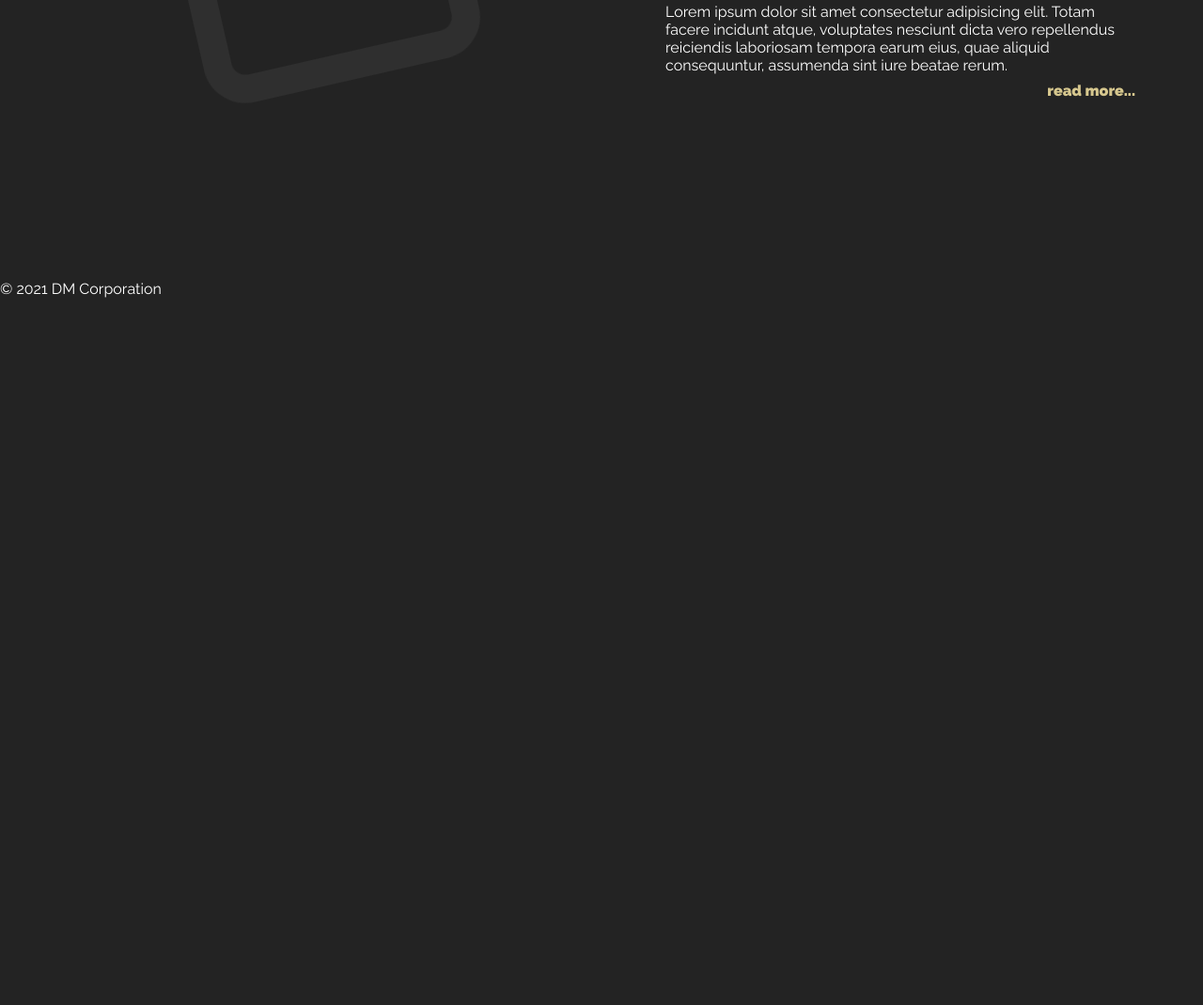
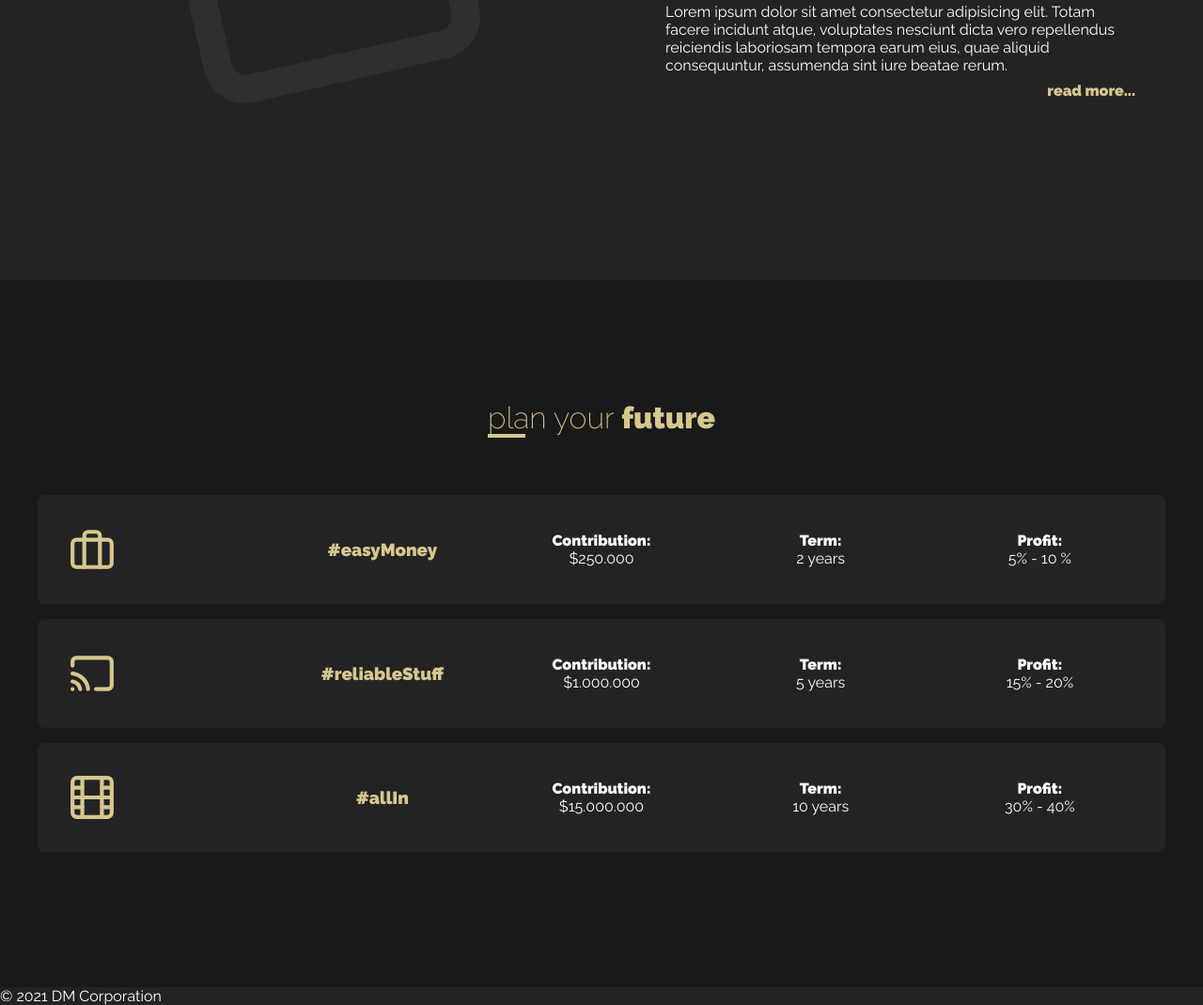
Before and after one commit to dominikmodrzejewski/Grid-Website, a plain HTML site: page index.html in a window 1280 px wide. Shown: the part 2844-3914 px from the top of the page at 94% size. Before the commit the page ends 3161 px from the top, so only its background shows below. Drawn offline with Linux system fonts and the light colour scheme.

Commit message:
created section plans

```diff
--- a/index.html
+++ b/index.html
@@ -30,9 +30,9 @@
         </nav>
 
         <nav class="nav nav-desktop">
-            <a  class="nav__link" href="#invest">invest</a>
-            <a  class="nav__link" href="#plan">plan</a>
-            <a  class="nav__link" href="#contact">contact</a>
+            <a class="nav__link" href="#invest">invest</a>
+            <a class="nav__link" href="#plan">plan</a>
+            <a class="nav__link" href="#contact">contact</a>
         </nav>
 
         <div class="header__text">
@@ -99,9 +99,13 @@
 
                         <h3 class="info__box-title">money</h3>
 
-                        <p class="info__box-text">Lorem ipsum dolor sit amet consectetur adipisicing elit. Totam facere incidunt atque, voluptates nesciunt dicta vero repellendus reiciendis laboriosam tempora earum eius, quae aliquid consequuntur, assumenda sint iure beatae rerum.</p>
+                        <p class="info__box-text">Lorem ipsum dolor sit amet consectetur adipisicing elit. Totam facere
+                            incidunt atque, voluptates nesciunt dicta vero repellendus reiciendis laboriosam tempora
+                            earum eius, quae aliquid consequuntur, assumenda sint iure beatae rerum.</p>
 
-                        <p class="info__box-text">Lorem ipsum dolor sit amet consectetur adipisicing elit. Totam facere incidunt atque, voluptates nesciunt dicta vero repellendus reiciendis laboriosam tempora earum eius, quae aliquid consequuntur, assumenda sint iure beatae rerum.</p>
+                        <p class="info__box-text">Lorem ipsum dolor sit amet consectetur adipisicing elit. Totam facere
+                            incidunt atque, voluptates nesciunt dicta vero repellendus reiciendis laboriosam tempora
+                            earum eius, quae aliquid consequuntur, assumenda sint iure beatae rerum.</p>
 
                         <a href="#" class="info__box-link">read more...</a>
                     </div>
@@ -112,9 +116,13 @@
 
                         <h3 class="info__box-title">diamonds</h3>
 
-                        <p class="info__box-text">Lorem ipsum dolor sit amet consectetur adipisicing elit. Totam facere incidunt atque, voluptates nesciunt dicta vero repellendus reiciendis laboriosam tempora earum eius, quae aliquid consequuntur, assumenda sint iure beatae rerum.</p>
+                        <p class="info__box-text">Lorem ipsum dolor sit amet consectetur adipisicing elit. Totam facere
+                            incidunt atque, voluptates nesciunt dicta vero repellendus reiciendis laboriosam tempora
+                            earum eius, quae aliquid consequuntur, assumenda sint iure beatae rerum.</p>
 
-                        <p class="info__box-text">Lorem ipsum dolor sit amet consectetur adipisicing elit. Totam facere incidunt atque, voluptates nesciunt dicta vero repellendus reiciendis laboriosam tempora earum eius, quae aliquid consequuntur, assumenda sint iure beatae rerum.</p>
+                        <p class="info__box-text">Lorem ipsum dolor sit amet consectetur adipisicing elit. Totam facere
+                            incidunt atque, voluptates nesciunt dicta vero repellendus reiciendis laboriosam tempora
+                            earum eius, quae aliquid consequuntur, assumenda sint iure beatae rerum.</p>
 
                         <a href="#" class="info__box-link">read more...</a>
                     </div>
@@ -125,9 +133,13 @@
 
                         <h3 class="info__box-title">gold</h3>
 
-                        <p class="info__box-text">Lorem ipsum dolor sit amet consectetur adipisicing elit. Totam facere incidunt atque, voluptates nesciunt dicta vero repellendus reiciendis laboriosam tempora earum eius, quae aliquid consequuntur, assumenda sint iure beatae rerum.</p>
+                        <p class="info__box-text">Lorem ipsum dolor sit amet consectetur adipisicing elit. Totam facere
+                            incidunt atque, voluptates nesciunt dicta vero repellendus reiciendis laboriosam tempora
+                            earum eius, quae aliquid consequuntur, assumenda sint iure beatae rerum.</p>
 
-                        <p class="info__box-text">Lorem ipsum dolor sit amet consectetur adipisicing elit. Totam facere incidunt atque, voluptates nesciunt dicta vero repellendus reiciendis laboriosam tempora earum eius, quae aliquid consequuntur, assumenda sint iure beatae rerum.</p>
+                        <p class="info__box-text">Lorem ipsum dolor sit amet consectetur adipisicing elit. Totam facere
+                            incidunt atque, voluptates nesciunt dicta vero repellendus reiciendis laboriosam tempora
+                            earum eius, quae aliquid consequuntur, assumenda sint iure beatae rerum.</p>
 
                         <a href="#" class="info__box-link">read more...</a>
                     </div>
@@ -140,6 +152,74 @@
 
             </section>
         </div>
+
+        <section class="plans" id="plan">
+            <div class="wrapper">
+                <h2 class="section-title">plan your <span>future</span></h2>
+
+                <div class="plans__box">
+                    <img src="img/icons/briefcase.svg" alt="" class="plans__item plans__item-icon">
+                    <div class="plans-item plans__item-name">
+                        <h3>#easyMoney</h3>
+                    </div>
+                    <div class="plans-item plans__item-money">
+                        <p><b>Contribution:</b></p>
+                        <p>$250.000</p>
+                    </div>
+                    <div class="plans-item plans__item-term">
+                        <p><b>Term:</b></p>
+                        <p>2 years</p>
+                    </div>
+                    <div class="plans-item plans__item-profit">
+                        <p><b>Profit:</b></p>
+                        <p>5% - 10 %</p>
+                    </div>
+
+                </div>
+
+                <div class="plans__box">
+                    <img src="img/icons/cast.svg" alt="" class="plans__item plans__item-icon">
+                    <div class="plans-item plans__item-name">
+                        <h3>#reliableStuff</h3>
+                    </div>
+                    <div class="plans-item plans__item-money">
+                        <p><b>Contribution:</b></p>
+                        <p>$1.000.000</p>
+                    </div>
+                    <div class="plans-item plans__item-term">
+                        <p><b>Term:</b></p>
+                        <p>5 years</p>
+                    </div>
+                    <div class="plans-item plans__item-profit">
+                        <p><b>Profit:</b></p>
+                        <p>15% - 20%</p>
+                    </div>
+
+                </div>
+
+                <div class="plans__box">
+                    <img src="img/icons/film.svg" alt="" class="plans__item plans__item-icon">
+                    <div class="plans-item plans__item-name">
+                        <h3>#allIn</h3>
+                    </div>
+                    <div class="plans-item plans__item-money">
+                        <p><b>Contribution:</b></p>
+                        <p>$15.000.000</p>
+                    </div>
+                    <div class="plans-item plans__item-term">
+                        <p><b>Term:</b></p>
+                        <p>10 years</p>
+                    </div>
+                    <div class="plans-item plans__item-profit">
+                        <p><b>Profit:</b></p>
+                        <p>30% - 40%</p>
+                    </div>
+
+                </div>
+            </div>
+        </section>
+
+
 
 
     </main>
--- a/sass/_medium.scss
+++ b/sass/_medium.scss
@@ -23,4 +23,23 @@
             }
         }
     }
+
+    .plans {
+        padding: 8em 2em;
+
+        &__box {
+            display: grid;
+            grid-template-columns: repeat(5, 1fr);
+            align-items: center;
+        }
+
+        &__item {
+            margin: 0 1em;
+        }
+
+        &__item-name {
+            margin-top: 0;
+            margin-bottom: 0;
+        }
+    }
 }
--- a/sass/main.scss
+++ b/sass/main.scss
@@ -302,13 +302,48 @@ h1.company-name {
     }
 
 
-
     &__bg-icon {
         display: none;
     }
 
 }
 
+.plans {
+    padding: 6em 2em;
+    background-color: $darker;
+
+    &__box {
+        margin: 1em 0;
+        padding: 2em 1em;
+        text-align: center;
+        border: 1px solid transparent;
+        border-radius: 8px;
+        background-color: $dark;
+        cursor: pointer;
+        transition: background-color .3s;
+
+        &:hover {
+            background-color: $darker;
+            border: 1px solid $gold;
+        }
+    }
+
+    &__item {
+        margin: 1em 0;
+    }
+
+    &__item-icon {
+        width: 50px;
+    }
+
+    &__item-name {
+      margin-top: 0;
+      margin-bottom: 1.5em;
+      font-style: 1.8rem;
+      color: $gold;
+    }
+}
+
 
 @import './small';
 @import './medium';
```
Also changed, not shown: css/main.css, img/icons/briefcase.svg (added), img/icons/cast.svg (added), img/icons/film.svg (added), 1 other file.
